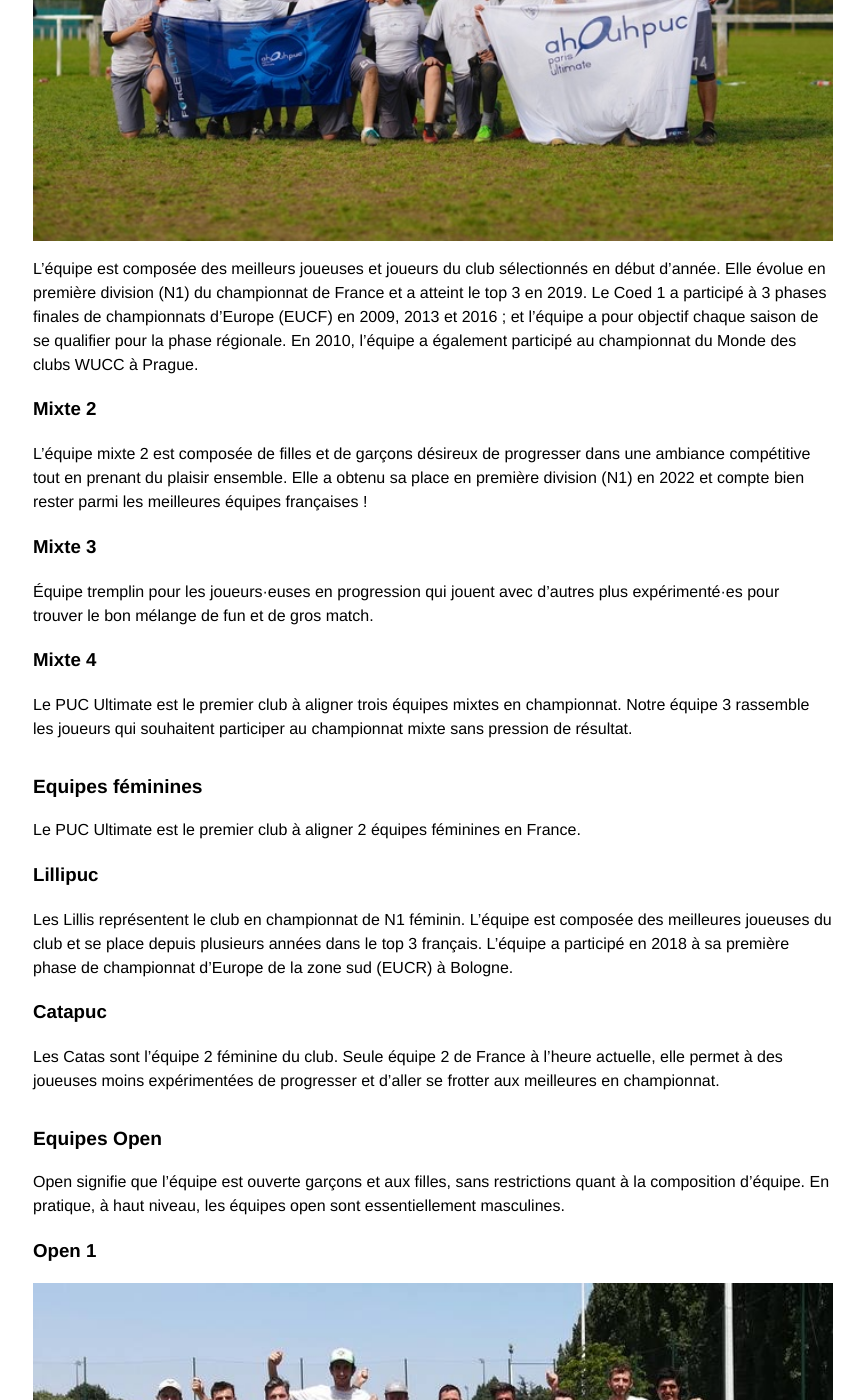
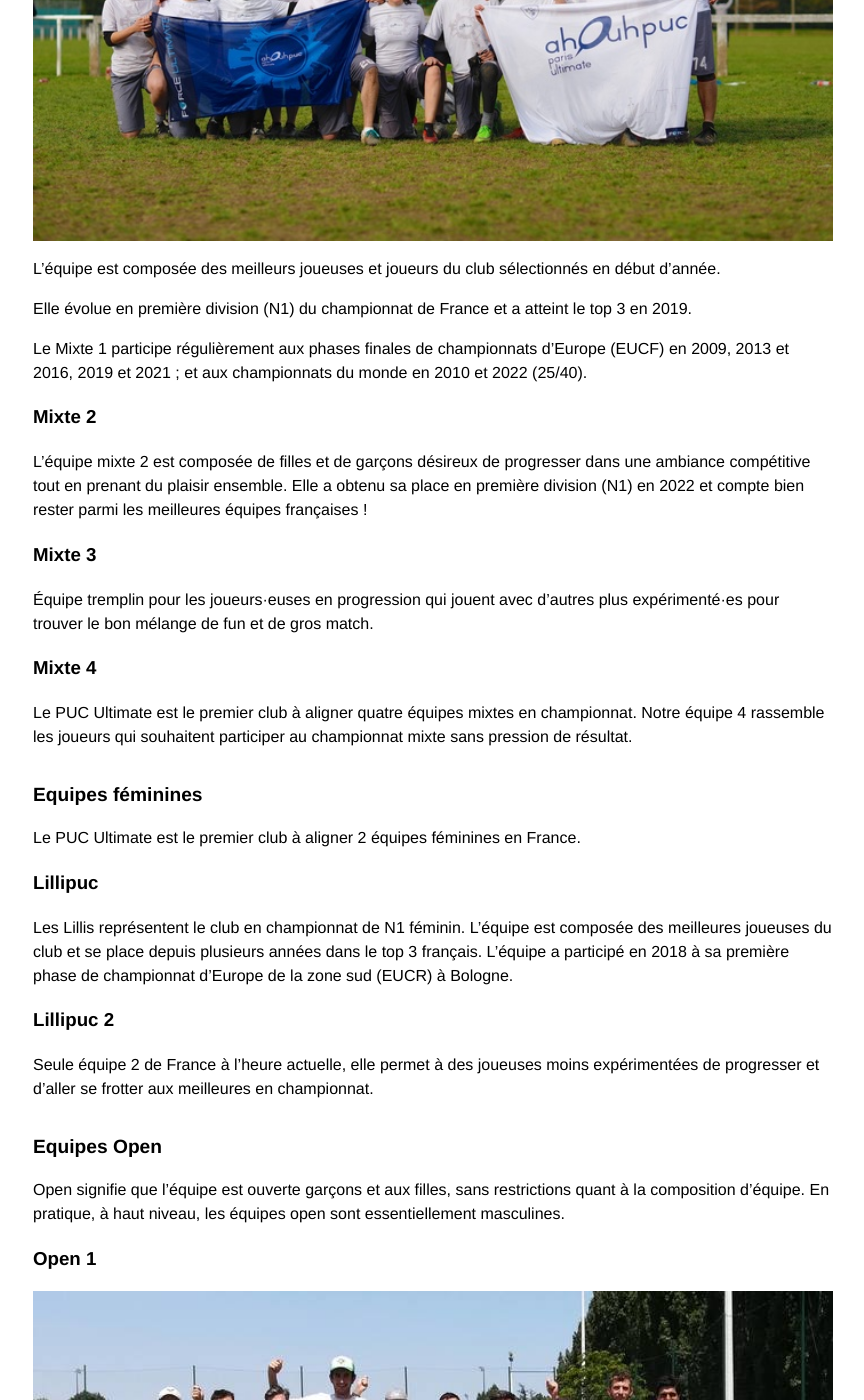
Before and after one commit to ahouhpuc/ahouhpuc.github.io, a Jekyll site: the page built from equipes.markdown, in a window 1280 px wide and 1400 px high, scrolled down 668 px. Shown: the whole window, without its empty margins (207-1071 px from the left). Built offline with Jekyll 4.4.1, drawn with Linux system fonts in a browser that asks for light colours.

Commit message:
Update teams, and coed->mixed

```diff
--- a/en.html
+++ b/en.html
@@ -3,12 +3,12 @@ lang: en
 team: true
 facebook: true
 title: "PUC Ultimate: Ultimate Frisbee Paris"
-description: PUC Ultimate is an Ultimate Frisbee club based in Paris. More than 150 players are playing in our women, open, coed and master teams.
+description: PUC Ultimate is an Ultimate Frisbee club based in Paris. More than 150 players are playing in our women, open, mixed and master teams.
 cover:
   src: ahouhpuc-team.jpg
   title: Photo d'équipe PUC Ultimate
 ---
 
-<div itemscope itemtype="http://schema.org/SportsTeam" id="storyline"><h2><span itemprop="name" class="strong blue">PUC Ultimate</span> is an Ultimate Frisbee club based in Paris</h2>. More than 150 players are playing in our women, open, coed and master teams.</div>
+<div itemscope itemtype="http://schema.org/SportsTeam" id="storyline"><h2><span itemprop="name" class="strong blue">PUC Ultimate</span> is an Ultimate Frisbee club based in Paris</h2>. More than 150 players are playing in our women, open, mixed and master teams.</div>
 
 <p class="join-us"><a class="join-us" href="practices.html">Join us!</a></p>
--- a/equipes.markdown
+++ b/equipes.markdown
@@ -1,6 +1,6 @@
 ---
 title: Équipes PUC Ultimate
-description: Le PUC Ultimate a une équipe féminine, trois équipes open et deux équipes coed qui participent chaque année aux championnats de France d'Ultimate.
+description: Le PUC Ultimate a une équipe féminine, quatre équipes open et quatre équipes mixtes qui participent chaque année aux championnats de France d'Ultimate.
 ---
 
 ## Equipes Mixte (Coed)
@@ -14,12 +14,12 @@ Les équipes mixtes doivent aligner obligatoirement à chaque point soit :
 
 ![equipe](coed1-2018.jpg)
 
-L’équipe est composée des meilleurs joueuses et joueurs du club sélectionnés en
-début d’année. Elle évolue en première division (N1) du championnat de France et a atteint le top 3 en 2019.
-Le Coed 1 a participé à 3 phases finales de championnats d’Europe (EUCF) en
-2009, 2013 et 2016 ; et l'équipe a pour objectif chaque saison de se qualifier
-pour la phase régionale. En 2010, l’équipe a également participé au
-championnat du Monde des clubs WUCC à Prague.
+L’équipe est composée des meilleurs joueuses et joueurs du club sélectionnés en début d’année.
+
+Elle évolue en première division (N1) du championnat de France et a atteint le top 3 en 2019.
+
+Le Mixte 1 participe régulièrement aux phases finales de championnats d’Europe (EUCF) en 2009, 2013 et 2016, 2019 et
+2021 ; et aux championnats du monde en 2010 et 2022 (25/40).
 
 ### Mixte 2
 
@@ -31,7 +31,7 @@ L’équipe mixte 2 est composée de filles et de garçons désireux de progress
 
 ### Mixte 4
 
-Le PUC Ultimate est le premier club à aligner trois équipes mixtes en championnat. Notre équipe 3 rassemble les joueurs qui souhaitent participer au championnat mixte sans pression de résultat.
+Le PUC Ultimate est le premier club à aligner quatre équipes mixtes en championnat. Notre équipe 4 rassemble les joueurs qui souhaitent participer au championnat mixte sans pression de résultat.
 
 ## Equipes féminines
 
@@ -45,9 +45,9 @@ des meilleures joueuses du club et se place depuis plusieurs années dans le top
 d’Europe de la zone sud (EUCR) à Bologne.
 
 
-### Catapuc
+### Lillipuc 2
 
-Les Catas sont l'équipe 2 féminine du club. Seule équipe 2 de France à l'heure actuelle, elle permet à des joueuses moins expérimentées de progresser et d'aller se frotter aux meilleures en championnat.
+Seule équipe 2 de France à l'heure actuelle, elle permet à des joueuses moins expérimentées de progresser et d'aller se frotter aux meilleures en championnat.
 
 ##  Equipes Open
 
```
Also changed, not shown: teams.markdown (+24 -22 lines).
